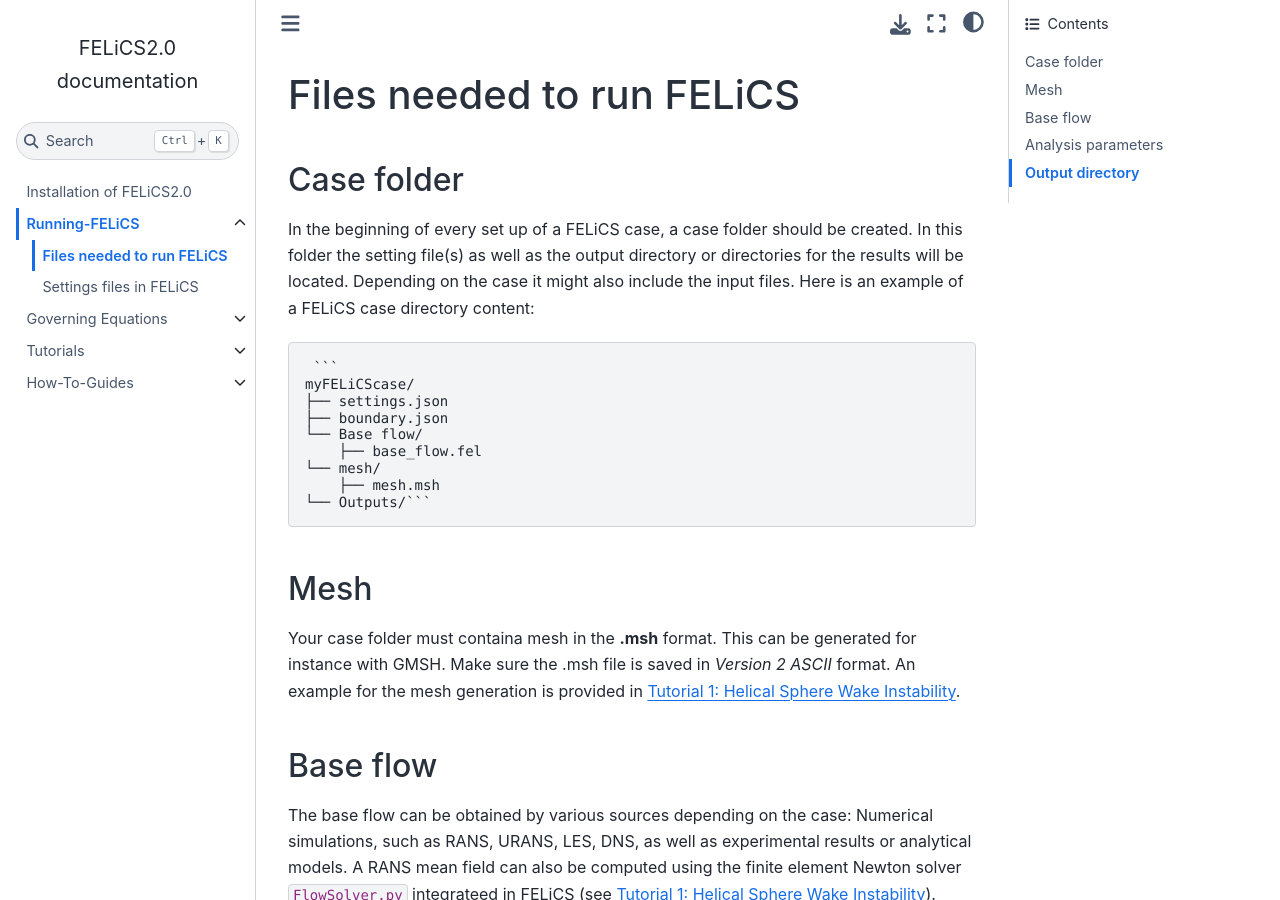
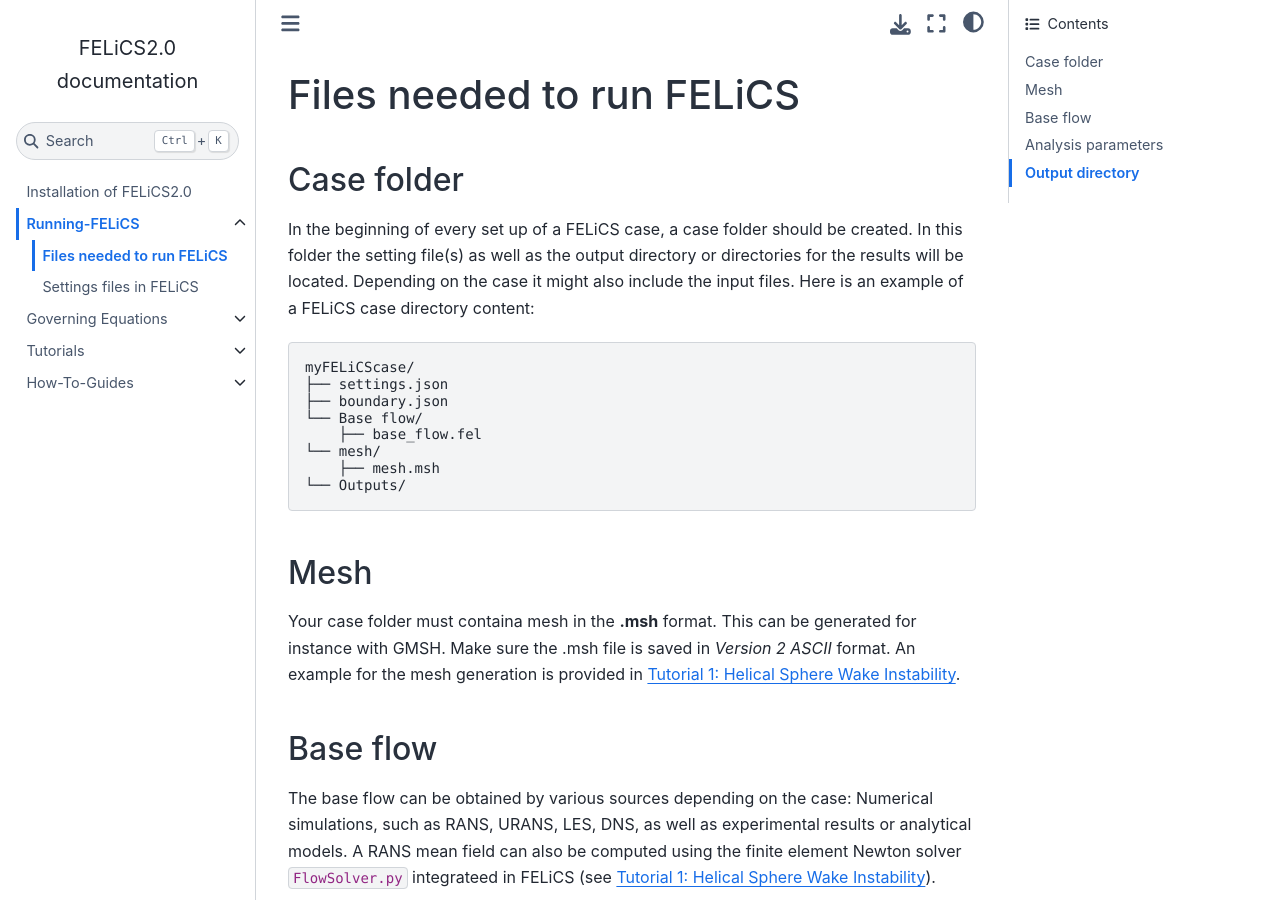
Before and after one commit to arash-mp/FELiCS_FSI, a Sphinx documentation site: the page built from DOCUMENTATION/Running_FELiCS/files_structure.md, in a window 1280 px wide and 900 px high. Built offline with Sphinx 7.4.7 and the Sphinx Book theme 1.1.4, drawn with Linux system fonts in a browser that asks for light colours; pages that are not in the unit, such as notebooks, are missing from menus.

Commit message:
[doc] files structuret3

````diff
--- a/DOCUMENTATION/Running_FELiCS/files_structure.md
+++ b/DOCUMENTATION/Running_FELiCS/files_structure.md
@@ -4,7 +4,7 @@
 In the beginning of every set up of a FELiCS case, a case folder should be created. In this folder the setting file(s) as well as the output directory or directories for the results will be located. Depending on the case it might also include the input files.
 Here is an example of a FELiCS case directory content:
 
-<pre> ```
+<pre>
 myFELiCScase/
 ├── settings.json
 ├── boundary.json
@@ -12,7 +12,7 @@
     ├── base_flow.fel
 └── mesh/
     ├── mesh.msh
-└── Outputs/``` </pre>
+└── Outputs/ </pre>
 
 ## Mesh
 Your case folder must containa mesh in the **.msh** format.
````
